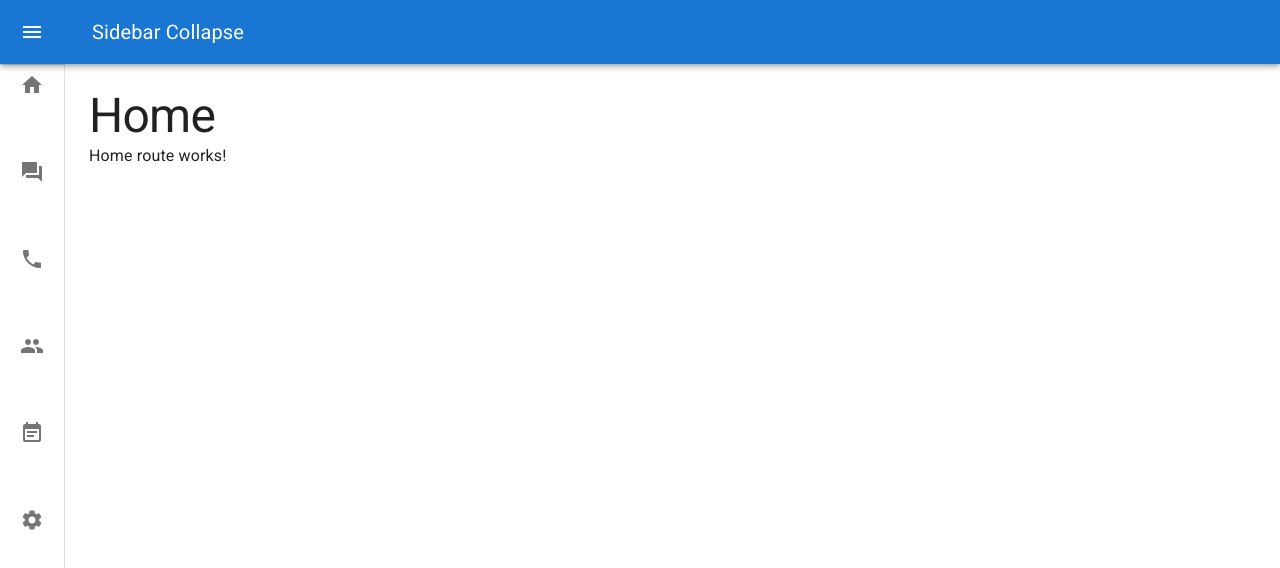
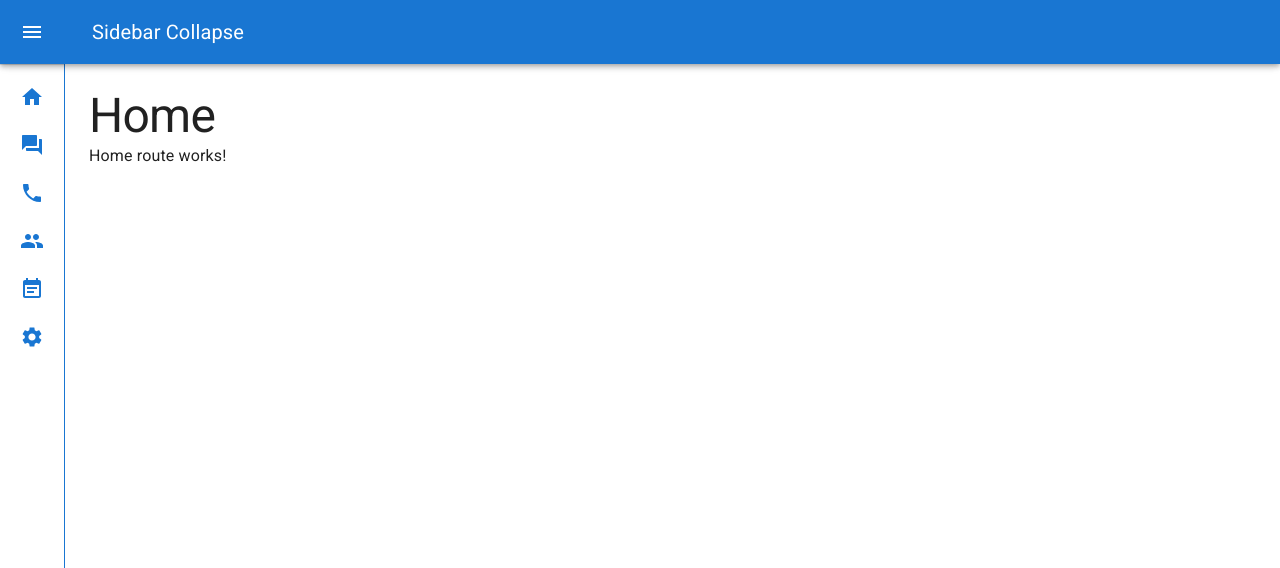
Before and after one commit to atwright147/contacts-react-mui, a React (Vite) app: page / in a window 1280 px wide. Shown: the top 568 px of the page. Built offline with nearby package versions, Linux system fonts and the light colour scheme.

Commit message:
fix some layout and styling issues

```diff
--- a/src/routes/Root.tsx
+++ b/src/routes/Root.tsx
@@ -1,7 +1,7 @@
 import { useState } from 'react';
 import { styled, useTheme, Theme, CSSObject } from '@mui/material/styles';
 import {
-  Link as RouterLink,
+  NavLink as RouterNavLink,
   Outlet,
 } from 'react-router-dom';
 import Box from '@mui/material/Box';
@@ -55,6 +55,7 @@ const StyledDrawerHeader = styled('div')(({ theme }) => ({
   display: 'flex',
   alignItems: 'center',
   justifyContent: 'flex-end',
+  backgroundColor: theme.palette.primary.main,
   padding: theme.spacing(0, 1),
   // necessary for content to be below app bar
   ...theme.mixins.toolbar,
@@ -143,7 +144,7 @@ export function Root(): JSX.Element {
   };
 
   return (
-    <Box sx={{ display: 'flex' }}>
+    <Box sx={{ display: 'flex', height: '100%' }}>
       <CssBaseline />
       <AppBar position='fixed' open={open}>
         <Toolbar>
@@ -165,7 +166,11 @@ export function Root(): JSX.Element {
         </Toolbar>
       </AppBar>
 
-      <Drawer variant='permanent' open={open}>
+      <Drawer variant='permanent' open={open} sx={{
+        '& .MuiDrawer-paper': {
+          borderColor: theme.palette.primary.main
+        }
+      }}>
         <StyledDrawerHeader>
           <IconButton onClick={handleDrawerClose}>
             {theme.direction === 'rtl' ? (
@@ -182,12 +187,23 @@ export function Root(): JSX.Element {
           {links.map((link) => (
             <ListItem key={link.text} disablePadding sx={{ display: 'block' }}>
               <Link
-                component={RouterLink}
+                component={RouterNavLink}
                 to={link.path}
                 sx={{
                   minHeight: 48,
                   justifyContent: open ? 'initial' : 'center',
+                  alignItems: 'center',
                   px: 2.5,
+                  display: 'flex',
+                  textDecoration: 'none',
+                  color: 'inherit',
+                  '&:hover': {
+                    textDecoration: 'underline',
+                    color: 'primary.main'
+                  },
+                  '.MuiListItemIcon-root': {
+                    color: 'primary.main'
+                  }
                 }}
               >
                 <ListItemIcon
@@ -206,8 +222,7 @@ export function Root(): JSX.Element {
         </List>
       </Drawer>
 
-      <Box component='main' sx={{ flexGrow: 1, p: 3 }}>
-        <StyledDrawerHeader />
+      <Box component='main' sx={{ flexGrow: 1, p: 3, mt: 8 }}>
         <Outlet />
       </Box>
     </Box>
```
